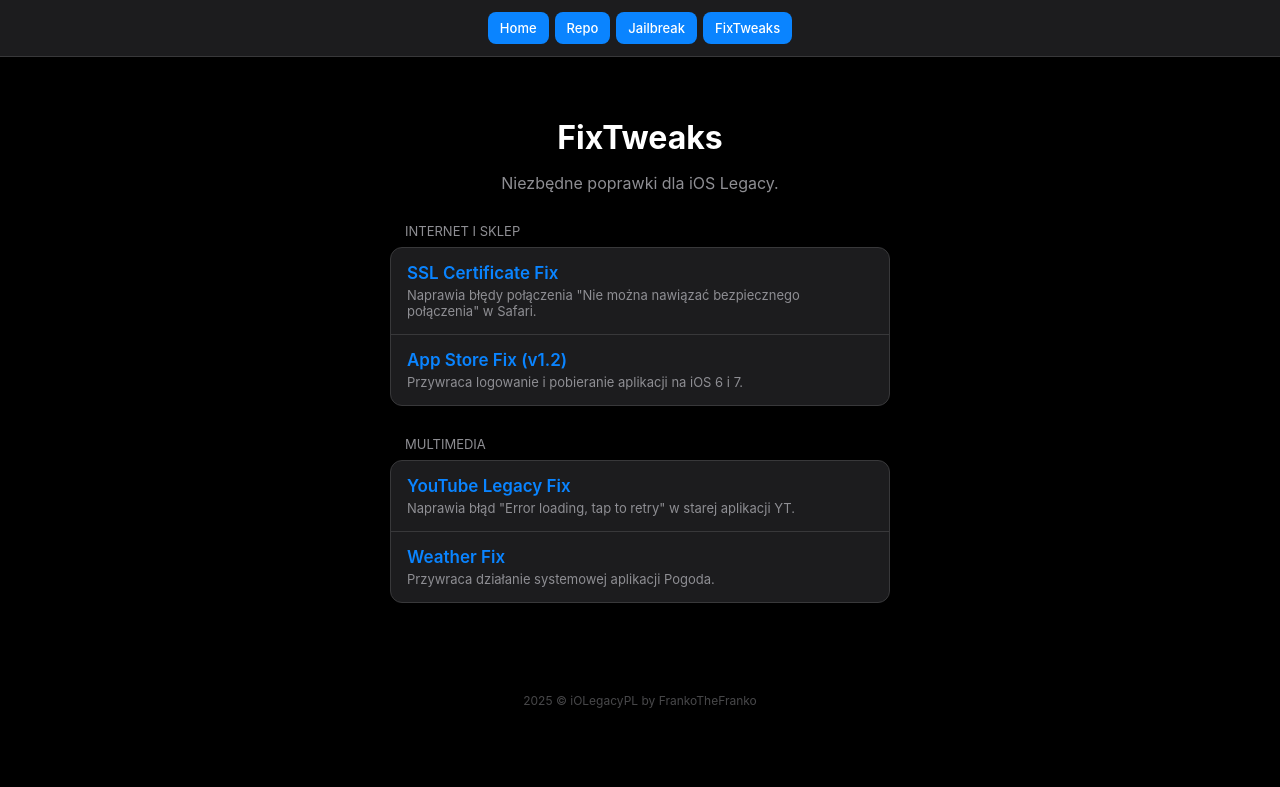
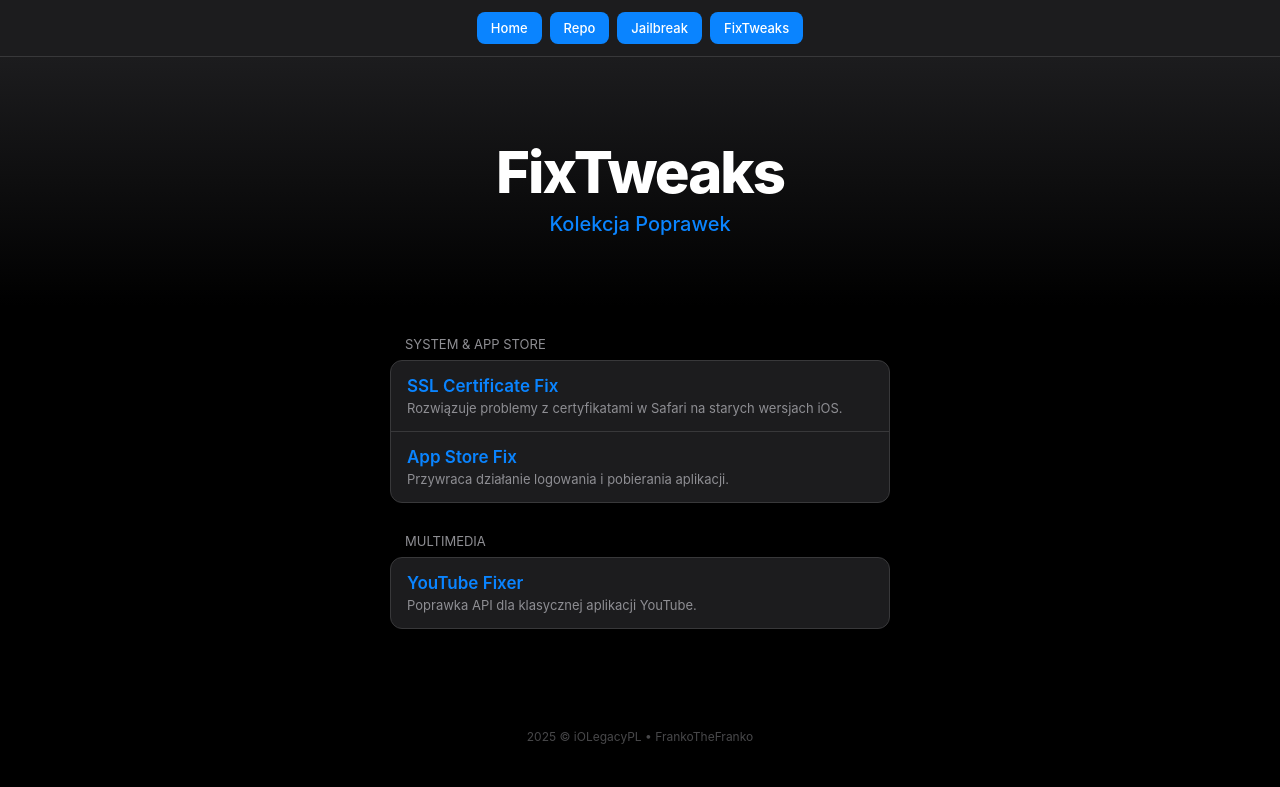
Before and after one commit to FrankoTheFranko/iOLegacyPL, a plain HTML site: page Home/fixtweaks.html in a window 1280 px wide. Drawn offline with Linux system fonts and the light colour scheme.

Commit message:
Refine styles and update tweak descriptions in fixtweaks.html
Updated styles for navigation and hero section, improved text descriptions for tweaks.

```diff
--- a/Home/fixtweaks.html
+++ b/Home/fixtweaks.html
@@ -5,23 +5,27 @@
     <meta name="viewport" content="width=device-width, initial-scale=1.0">
     <title>FixTweaks | iOLegacyPL</title>
     <style>
+        /* Styl identyczny jak w index i jailbreak */
         :root { --ios-blue: #0A84FF; --bg-color: #000000; --card-bg: #1C1C1E; --border-color: #38383A; --text-main: #FFFFFF; --text-sub: #8E8E93; }
         body { font-family: -apple-system, BlinkMacSystemFont, "Segoe UI", Roboto, Helvetica, Arial, sans-serif; background-color: var(--bg-color); margin: 0; display: flex; flex-direction: column; align-items: center; color: var(--text-main); }
         header { width: 100%; background-color: var(--card-bg); padding: 12px 0; text-align: center; border-bottom: 1px solid var(--border-color); position: sticky; top: 0; z-index: 1000; }
-        nav { display: flex; justify-content: center; gap: 6px; flex-wrap: wrap; }
-        .nav-btn { background-color: var(--ios-blue); color: white; text-decoration: none; padding: 8px 12px; border-radius: 8px; font-size: 13px; font-weight: 500; }
-        .container { width: 95%; max-width: 500px; padding: 40px 0; }
-        h1 { font-size: 32px; text-align: center; margin-bottom: 10px; }
+        nav { display: flex; justify-content: center; gap: 8px; }
+        .nav-btn { background-color: var(--ios-blue); color: white; text-decoration: none; padding: 8px 14px; border-radius: 8px; font-size: 13px; font-weight: 500; }
+        .hero { width: 100%; padding: 80px 0 50px; text-align: center; background: linear-gradient(180deg, #1C1C1E 0%, #000000 100%); }
+        .hero-title { font-size: 58px; font-weight: 800; margin: 0; letter-spacing: -2px; }
+        .subtitle { color: var(--ios-blue); font-size: 20px; font-weight: 500; margin-top: 5px; }
+        .container { width: 95%; max-width: 500px; padding-bottom: 60px; }
         .section-title { font-size: 13px; color: var(--text-sub); text-transform: uppercase; margin: 30px 0 8px 15px; }
         .menu-list { background: var(--card-bg); border-radius: 12px; overflow: hidden; border: 1px solid var(--border-color); }
         .menu-item { display: flex; flex-direction: column; padding: 15px 16px; border-bottom: 1px solid var(--border-color); }
         .menu-item:last-child { border-bottom: none; }
         .tweak-name { font-size: 17px; font-weight: 600; color: var(--ios-blue); }
         .tweak-desc { font-size: 13px; color: var(--text-sub); margin-top: 4px; }
-        .footer { font-size: 12px; color: #48484A; text-align: center; margin-top: 50px; padding-bottom: 30px; }
+        .footer { font-size: 12px; color: #48484A; text-align: center; padding: 40px 0; }
     </style>
 </head>
 <body>
+
     <header>
         <nav>
             <a href="index.html" class="nav-btn">Home</a>
@@ -31,35 +35,36 @@
         </nav>
     </header>
 
+    <div class="hero">
+        <h1 class="hero-title">FixTweaks</h1>
+        <p class="subtitle">Kolekcja Poprawek</p>
+    </div>
+
     <div class="container">
-        <h1>FixTweaks</h1>
-        <p style="text-align: center; color: var(--text-sub);">Niezbędne poprawki dla iOS Legacy.</p>
-
-        <div class="section-title">Internet i Sklep</div>
+        <div class="section-title">System & App Store</div>
         <div class="menu-list">
             <div class="menu-item">
                 <span class="tweak-name">SSL Certificate Fix</span>
-                <span class="tweak-desc">Naprawia błędy połączenia "Nie można nawiązać bezpiecznego połączenia" w Safari.</span>
+                <span class="tweak-desc">Rozwiązuje problemy z certyfikatami w Safari na starych wersjach iOS.</span>
             </div>
             <div class="menu-item">
-                <span class="tweak-name">App Store Fix (v1.2)</span>
-                <span class="tweak-desc">Przywraca logowanie i pobieranie aplikacji na iOS 6 i 7.</span>
+                <span class="tweak-name">App Store Fix</span>
+                <span class="tweak-desc">Przywraca działanie logowania i pobierania aplikacji.</span>
             </div>
         </div>
 
         <div class="section-title">Multimedia</div>
         <div class="menu-list">
             <div class="menu-item">
-                <span class="tweak-name">YouTube Legacy Fix</span>
-                <span class="tweak-desc">Naprawia błąd "Error loading, tap to retry" w starej aplikacji YT.</span>
-            </div>
-            <div class="menu-item">
-                <span class="tweak-name">Weather Fix</span>
-                <span class="tweak-desc">Przywraca działanie systemowej aplikacji Pogoda.</span>
+                <span class="tweak-name">YouTube Fixer</span>
+                <span class="tweak-desc">Poprawka API dla klasycznej aplikacji YouTube.</span>
             </div>
         </div>
     </div>
 
-    <div class="footer">2025 &copy; iOLegacyPL by FrankoTheFranko</div>
+    <div class="footer">
+        2025 &copy; iOLegacyPL &bull; FrankoTheFranko
+    </div>
+
 </body>
 </html>
```
